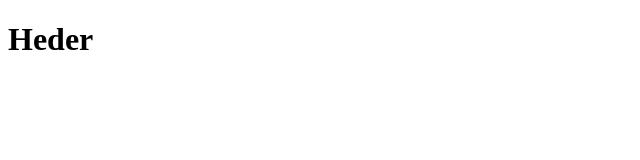
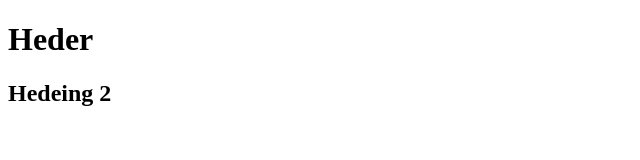
Before and after one commit to tapuhossain/Web-development2025, a plain HTML site: page index.html in a window 1280 px wide. Shown: the whole page, without its empty margins (0-640 px from the left). Drawn offline with Linux system fonts and the light colour scheme.

Commit message:
2nd line code

```diff
--- a/index.html
+++ b/index.html
@@ -7,6 +7,7 @@
 </head>
 <body>
     <h1>Heder</h1>
+    <h2>Hedeing 2</h2>
 
 </body>
 </html>
```
